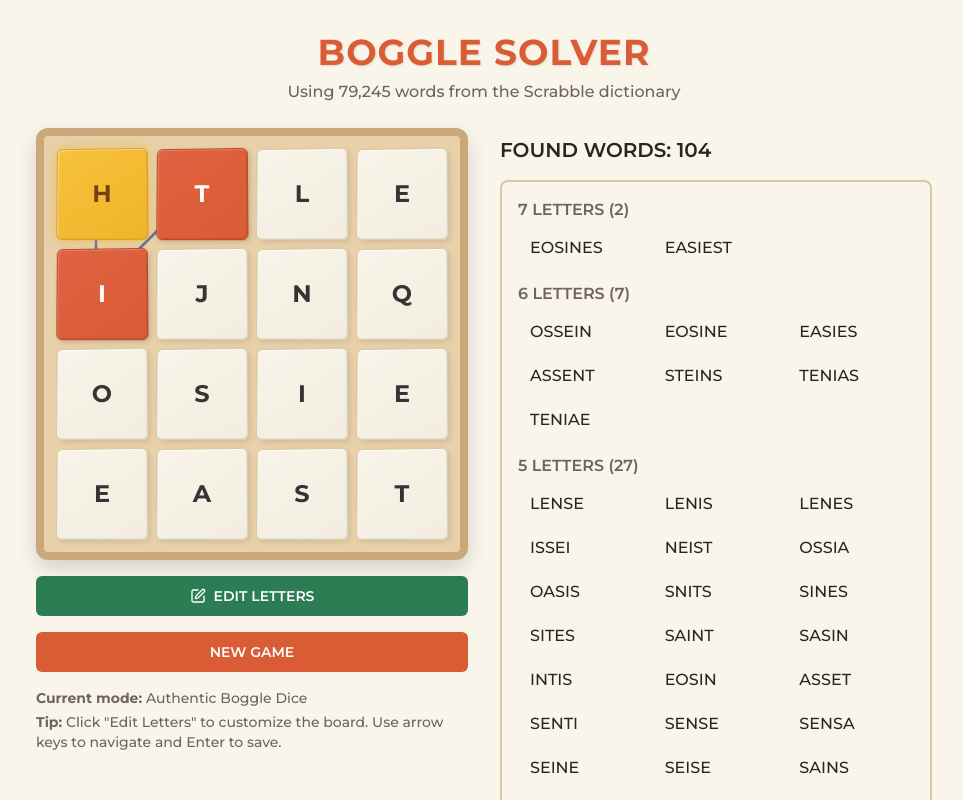
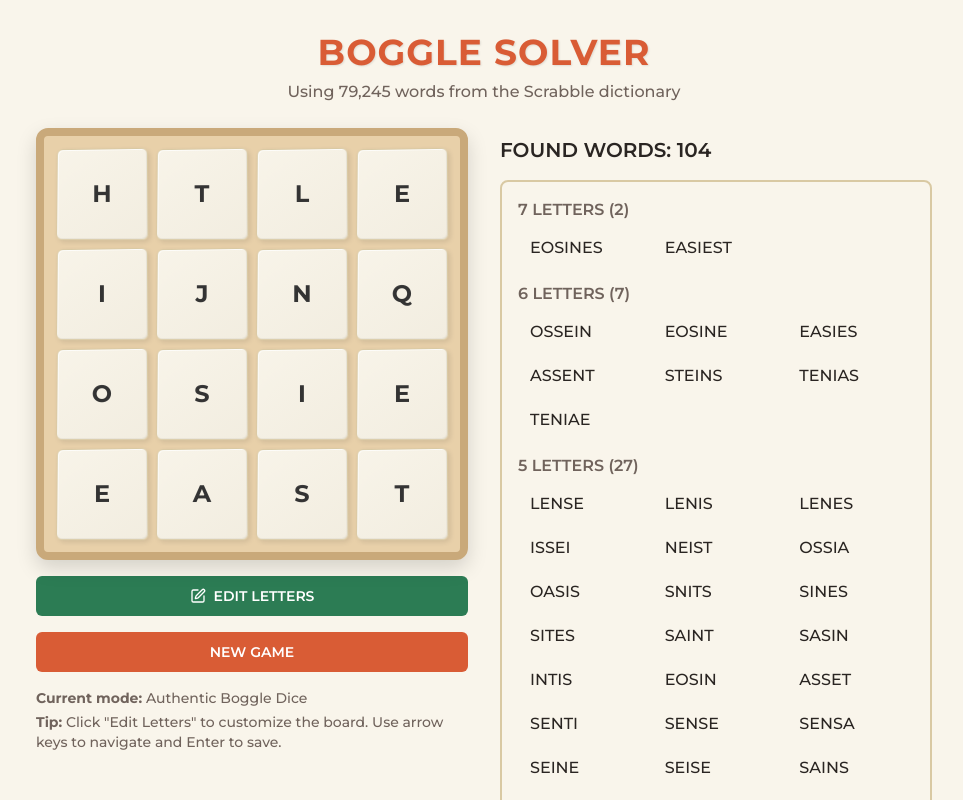
Before and after one commit to drbr/Vibe-Coded-Boggle-Solver, a Next.js app: page / in a window 1280 px wide. Shown: the whole page, without its empty margins (156-1119 px from the left). Built offline with nearby package versions, Linux system fonts and the light colour scheme.

Commit message:
Don't preselect the first word when the board changes

```diff
--- a/components/LoadedGame.tsx
+++ b/components/LoadedGame.tsx
@@ -37,8 +37,7 @@ export function LoadedGame(props: LoadedGameProps) {
   // in a subcomponent and rendering it with a new key every time the word list changes
   // (perhaps represented by the concatenation of letters in the board).
   useEffect(() => {
-    const first = foundWords[0] ?? null;
-    setSelectedWordAndPath(first);
+    setSelectedWordAndPath(null);
   }, [foundWords]);
 
   const handleWordClick = (foundWord: FoundWord) => {
@@ -111,23 +110,17 @@ export function LoadedGame(props: LoadedGameProps) {
         </div>
 
         <div className="mt-4">
-          <NewGameDialog
-            onNewGame={onNewGame}
-            isLoading={false}
-            currentMode={boardMode}
-          />
+          <NewGameDialog onNewGame={onNewGame} isLoading={false} currentMode={boardMode} />
         </div>
 
         <div className="mt-4 text-sm text-muted-foreground">
           <p>
             <strong>Current mode:</strong>{' '}
-            {boardMode === 'boggle'
-              ? 'Authentic Boggle Dice'
-              : 'Random Letters'}
+            {boardMode === 'boggle' ? 'Authentic Boggle Dice' : 'Random Letters'}
           </p>
           <p className="mt-1">
-            <strong>Tip:</strong> Click "Edit Letters" to customize the board.
-            Use arrow keys to navigate and Enter to save.
+            <strong>Tip:</strong> Click "Edit Letters" to customize the board. Use arrow keys to
+            navigate and Enter to save.
           </p>
         </div>
       </div>
```
